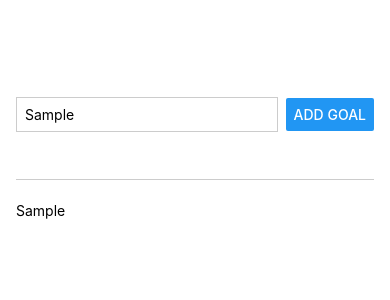
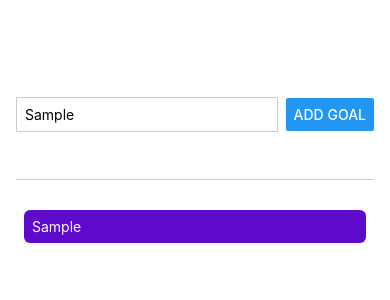
Before and after one commit to oleksandrbezditny/RNCourse, a React Native app: screen / in a window 390 px wide. Both pictures are taken after typing "Sample" into the empty fields and a click on the button "ADD GOAL". Shown: the top 300 px of the page. Built offline with nearby package versions, Linux system fonts and the light colour scheme.

Commit message:
todo 2nd

```diff
--- a/App.js
+++ b/App.js
@@ -5,6 +5,7 @@
 export default function App() {
     const [enteredGoalText, setEnteredGoalText] = useState('');
     const [courseGoals, setCourseGoals] = useState([]);
+
     function goalInputHandler(enteredText) {
         setEnteredGoalText(enteredText);
     }
@@ -18,13 +19,17 @@
 
     return (
         <View style={styles.appContainer}>
-          <View style={styles.inputContainer}>
-              <TextInput style={styles.textInput} placeholder='Your course goal!' onChangeText={goalInputHandler} />
-              <Button title='Add Goal' onPress={addGoalHandler} />
-          </View>
-          <View style={styles.goalsContainer}>
-              {courseGoals.map((goal, index) => <Text key={index}>{goal}</Text>)}
-          </View>
+            <View style={styles.inputContainer}>
+                <TextInput style={styles.textInput} placeholder='Your course goal!' onChangeText={goalInputHandler}/>
+                <Button title='Add Goal' onPress={addGoalHandler}/>
+            </View>
+            <View style={styles.goalsContainer}>
+                {courseGoals.map((goal, index) => (
+                    <View key={index} style={styles.goalItem}>
+                        <Text style={styles.goalText}>{goal}</Text>
+                    </View>
+                ))}
+            </View>
         </View>
     );
 }
@@ -35,7 +40,6 @@
         paddingHorizontal: 16,
         flex: 1,
     },
-
     inputContainer: {
         flex: 1,
         flexDirection: 'row',
@@ -45,7 +49,6 @@
         borderBottomWidth: 1,
         borderBottomColor: '#CCCCCC'
     },
-
     textInput: {
         borderWidth: 1,
         borderColor: '#cccccc',
@@ -55,5 +58,14 @@
     },
     goalsContainer: {
         flex: 5,
+    },
+    goalItem: {
+        margin: 8,
+        borderRadius: 6,
+        backgroundColor: '#5e0acc',
+        padding: 8,
+    },
+    goalText: {
+        color: 'white',
     }
 });
```
